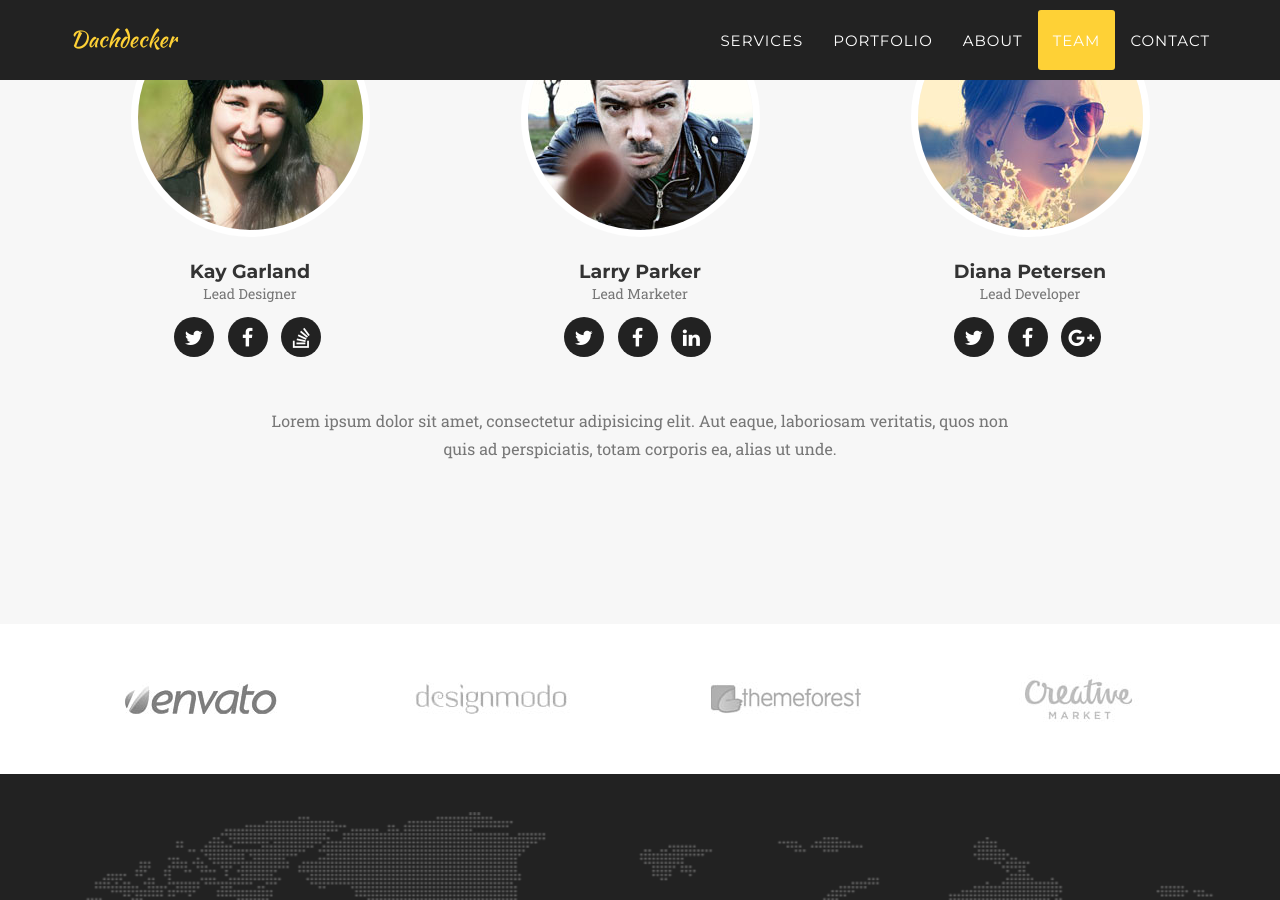
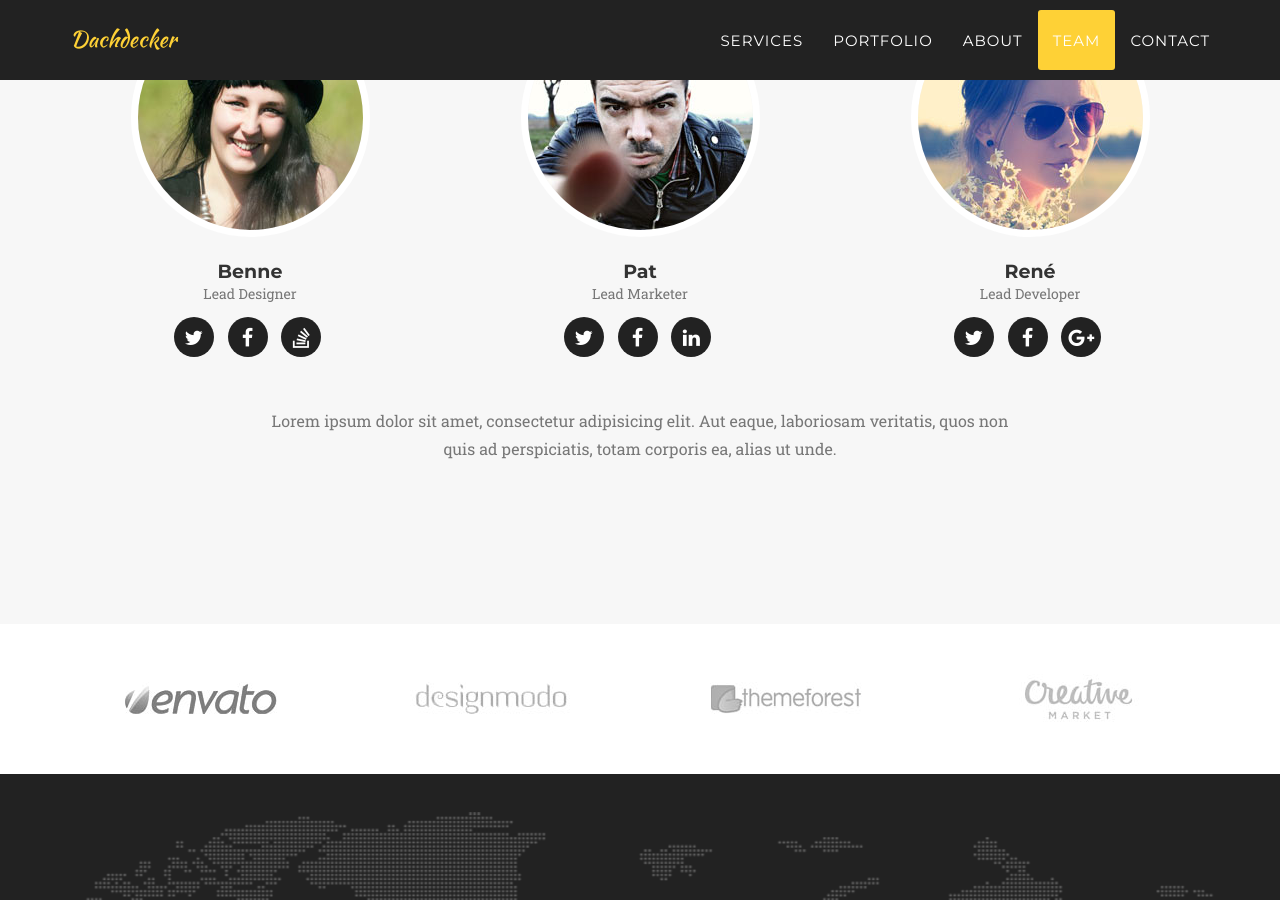
Before and after one commit to patrick131184/d4chdecker, a Jekyll site: the page built from index.html, in a window 1280 px wide and 900 px high, scrolled down 4875 px. Built offline with Jekyll 4.4.1, drawn with Linux system fonts in a browser that asks for light colours; some web fonts are replaced; part of the change alters nothing that is shown.

Commit message:
Modify site description and team member names
Updated site description and team members' details.

```diff
--- a/_config.yml
+++ b/_config.yml
@@ -4,12 +4,12 @@ baseurl:
 # Site settings
 title: Dachdecker
 email: your-email@domain.com
-description: "Write an awesome description for your new site here. You can edit this line in _config.yml. It will appear in your document head meta (for Google search results) and in your feed.xml site description."
+description: "Dies ist eine tolle Beschreibung!"
 
 
 # Team names, titles and social links
 people:
-- name: Kay Garland
+- name: Benne
   pic: 1
   position: Lead Designer
   social:
@@ -20,7 +20,7 @@ people:
     - title: stack-overflow
       url: #
 
-- name: Larry Parker
+- name: Pat
   pic: 2
   position: Lead Marketer
   social:
@@ -31,7 +31,7 @@ people:
     - title: linkedin
       url: #
 
-- name: Diana Petersen
+- name: René
   pic: 3
   position: Lead Developer
   social:
@@ -46,19 +46,11 @@ people:
 social:
   - title: twitter
     url: http://twitter.com/jekyllrb
-  - title: facebook
-    url:
-  - title: stack-overflow
-    url: http://stackoverflow.com/questions/tagged/jekyll
-  - title: bitbucket
-    url: http://bitbucket.org/jekyll
-  - title: github
-    url: http://github.com/jekyll
 
 # Postal address (add as many lines as necessary)
 address:
-  - line: 3481 Melrose Place
-  - line: Beverly Hills, CA 90210
+  - line: Bottrop
+  - line: Mustermannstr. 1a
 
 # Build settings
 markdown: kramdown
```
